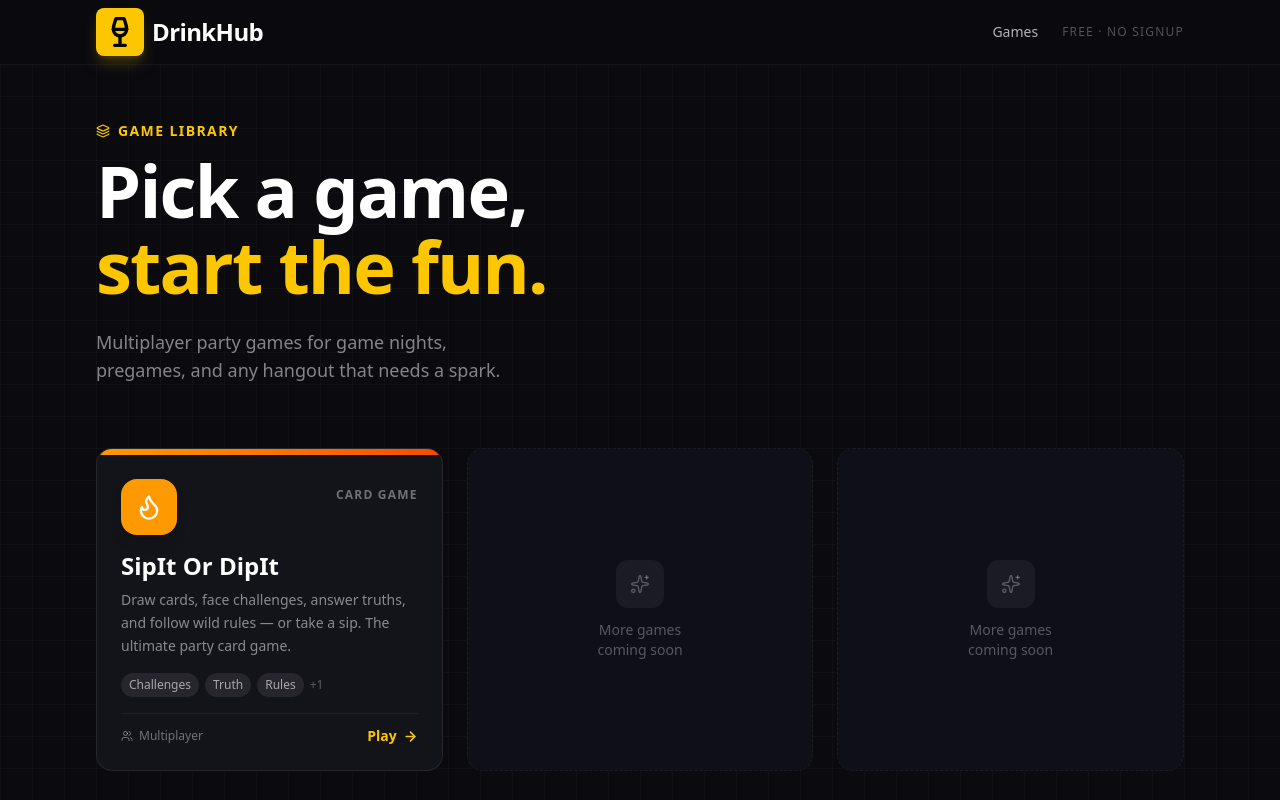
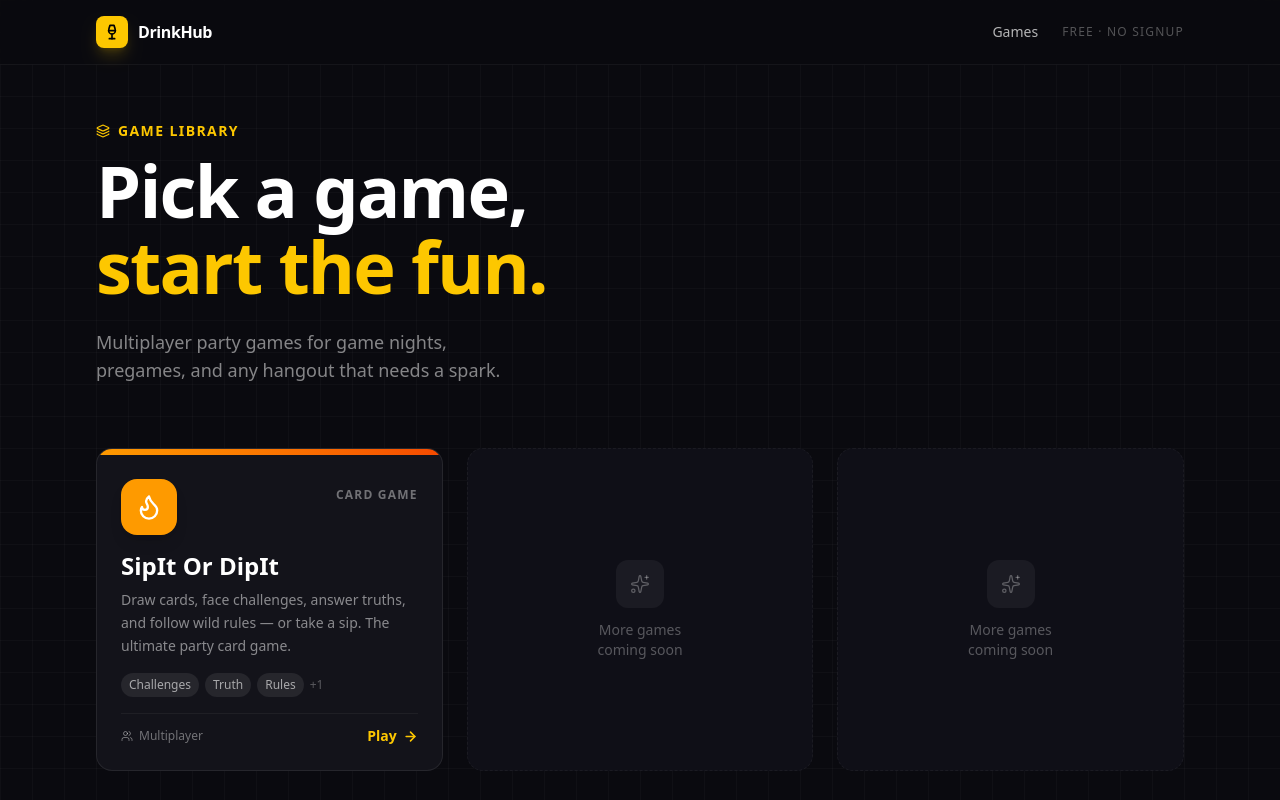
Before and after one commit to PixlGalaxy/DrinkHub, a React (Vite) app in the folder frontend/: page / in a window 1280 px wide. Shown: the top 800 px of the page. Built offline with nearby package versions, Linux system fonts and the light colour scheme.

Commit message:
chore: update minimal UI updates

```diff
--- a/frontend/src/home/navbar/HomeNavbar.tsx
+++ b/frontend/src/home/navbar/HomeNavbar.tsx
@@ -7,13 +7,14 @@ export function HomeNavbar() {
       <div className="max-w-6xl mx-auto px-4 sm:px-6 lg:px-8 h-14 sm:h-16 flex items-center justify-between">
         <Link
           to="/"
-          className="flex items-center gap-2 text-white font-bold text-lg md:text-2xl tracking-tight"
+          className="flex items-center gap-2 sm:gap-2.5 text-white font-bold text-sm sm:text-base tracking-tight min-w-0"
         >
-          <div className="w-8 h-8 md:w-12 md:h-12 rounded-lg bg-yellow-400 flex items-center justify-center
+          <div className="w-7 h-7 sm:w-8 sm:h-8 rounded-lg bg-yellow-400 flex items-center justify-center shrink-0
                           shadow-lg shadow-yellow-400/20">
-            <Wine size={18} className="text-black md:w-8 md:h-8" strokeWidth={2.5} />
+            <Wine size={14} className="text-black sm:hidden" strokeWidth={2.5} />
+            <Wine size={16} className="text-black hidden sm:block" strokeWidth={2.5} />
           </div>
-          DrinkHub
+          <span className="truncate">DrinkHub</span>
         </Link>
 
         {/* Desktop nav */}
--- a/frontend/src/home/pages/HomePage.tsx
+++ b/frontend/src/home/pages/HomePage.tsx
@@ -83,8 +83,8 @@ export function HomePage() {
                 <p className="text-white/40 text-xs lg:text-sm mt-1">No signup required</p>
               </div>
               <div>
-                <p className="text-yellow-400 text-2xl lg:text-3xl font-black">Multi</p>
-                <p className="text-white/40 text-xs lg:text-sm mt-1">Players per room</p>
+                <p className="text-yellow-400 text-2xl lg:text-3xl font-black">Multiplayer</p>
+                <p className="text-white/40 text-xs lg:text-sm mt-1">Rooms</p>
               </div>
               <div>
                 <p className="text-yellow-400 text-2xl lg:text-3xl font-black">∞</p>
```
